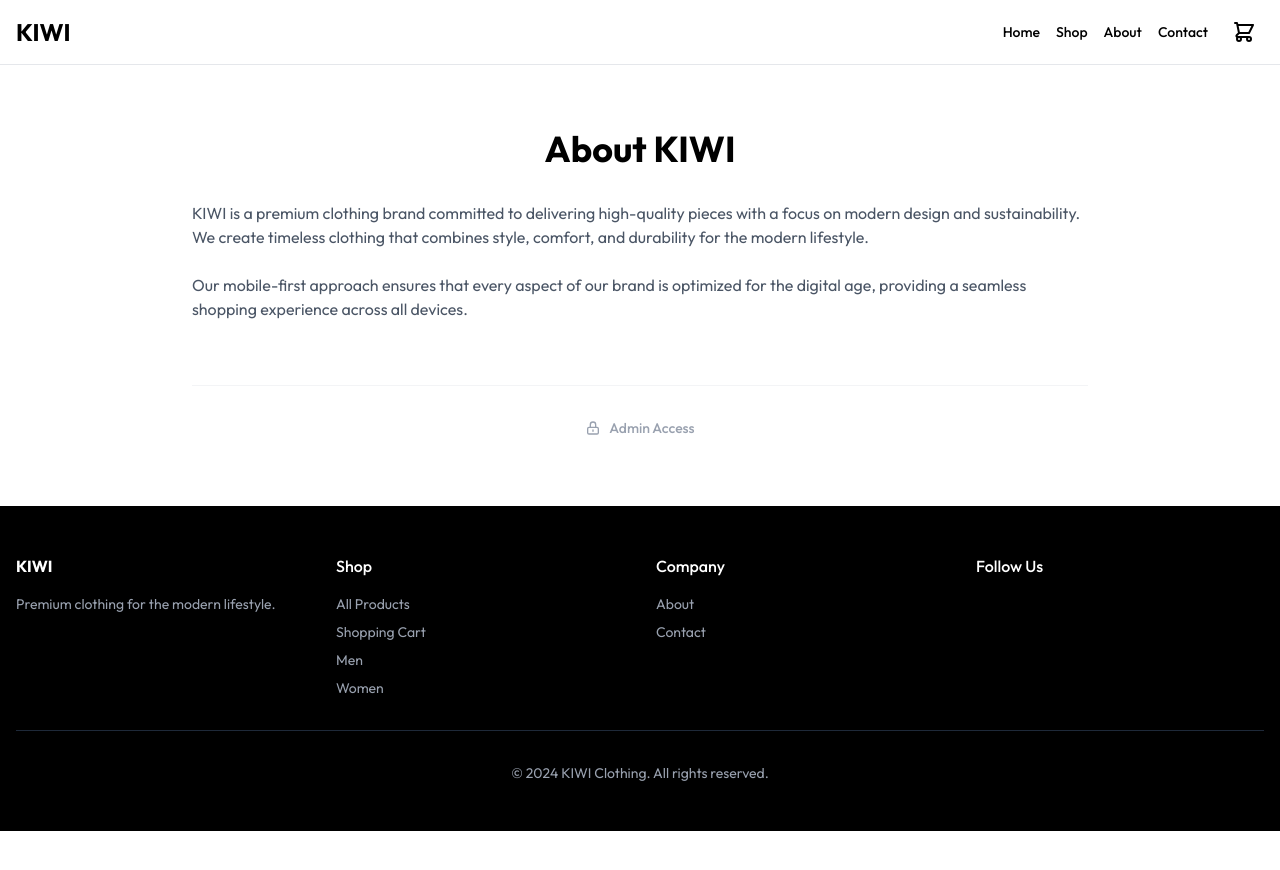
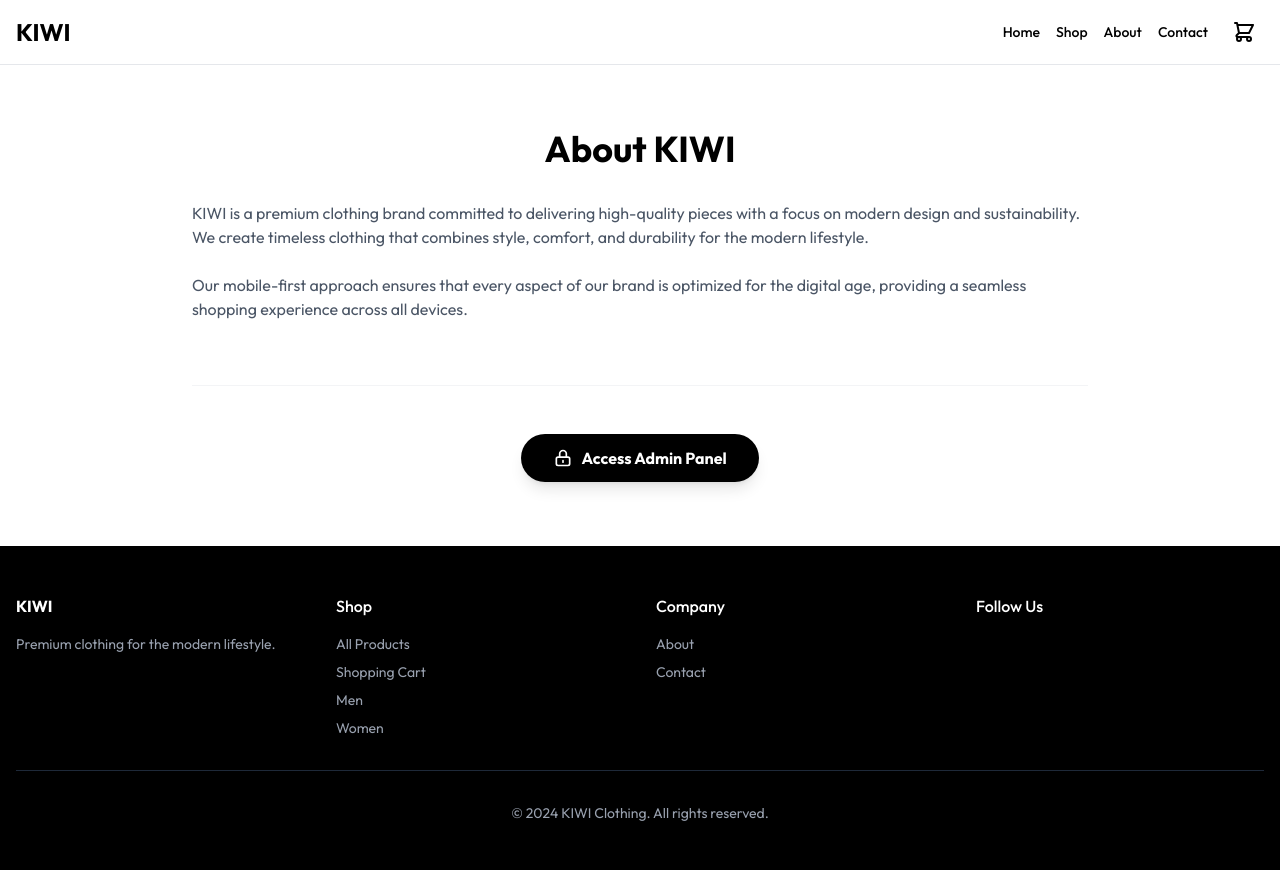
Before and after one commit to harperelton32-svg/Kiwi, a Next.js app: page /about in a window 1280 px wide. Before the commit the page ends 831 px from the top, so only its background shows below. Built offline with nearby package versions, Linux system fonts and the light colour scheme.

Commit message:
Feat: make admin button more prominent

```diff
--- a/src/app/about/page.tsx
+++ b/src/app/about/page.tsx
@@ -16,15 +16,15 @@ export default function About() {
             <p className="mb-6">
               Our mobile-first approach ensures that every aspect of our brand is optimized for the digital age, providing a seamless shopping experience across all devices.
             </p>
-            <div className="mt-16 pt-8 border-t border-gray-100 text-center">
+            <div className="mt-16 pt-12 border-t border-gray-100 flex justify-center">
               <Link
                 href="/admin/designs"
-                className="inline-flex items-center gap-2 text-gray-400 hover:text-indigo-600 transition-colors text-sm font-medium"
+                className="bg-black text-white px-8 py-3 rounded-full font-bold hover:bg-gray-800 transition-all shadow-lg hover:shadow-xl active:scale-95 transform flex items-center gap-2"
               >
-                <svg className="w-4 h-4" fill="none" stroke="currentColor" viewBox="0 0 24 24">
+                <svg className="w-5 h-5" fill="none" stroke="currentColor" viewBox="0 0 24 24">
                   <path strokeLinecap="round" strokeLinejoin="round" strokeWidth="2" d="M12 15v2m-6 4h12a2 2 0 002-2v-6a2 2 0 00-2-2H6a2 2 0 00-2 2v6a2 2 0 002 2zm10-10V7a4 4 0 00-8 0v4h8z"></path>
                 </svg>
-                Admin Access
+                Access Admin Panel
               </Link>
             </div>
           </div>
```
